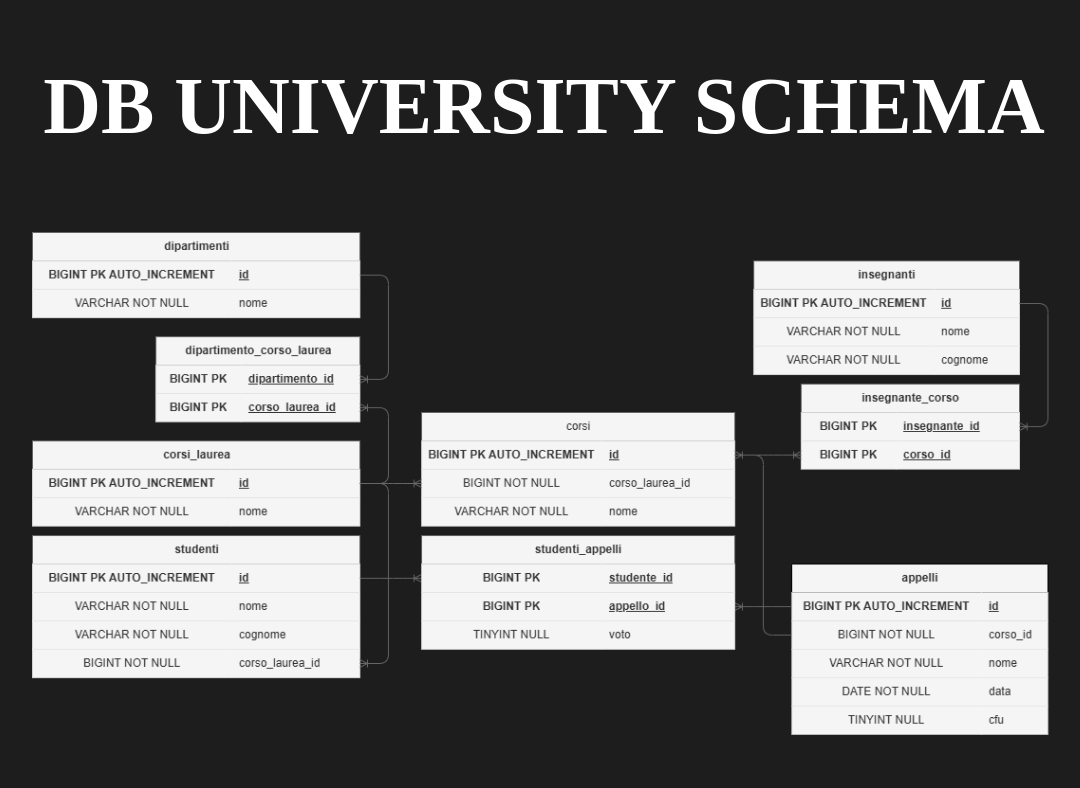
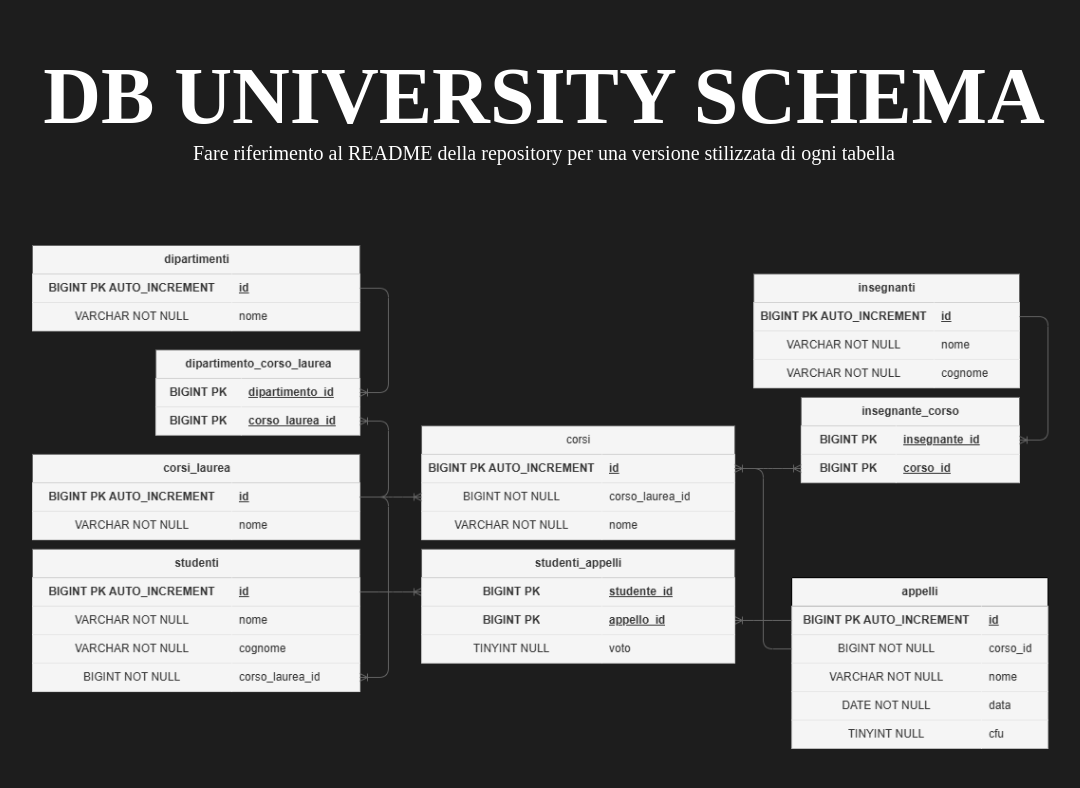
Before and after one commit to francescoboschelle/db-university, a plain HTML site: page index.html in a window 1280 px wide. Shown: the whole page, without its empty margins (96-1176 px from the left). Drawn offline with Linux system fonts and the light colour scheme.

Commit message:
Refactor CSS styles and update HTML structure for improved layout; add README with database schema details

```diff
--- a/css/style.css
+++ b/css/style.css
@@ -11,17 +11,34 @@ body {
   align-items: center;
   justify-content: center;
   color: white;
+  overflow-x: hidden;
 }
 
 h1 {
-  margin-bottom: 5rem;
   font-size: 5rem;
+}
+
+p {
+  font-size: 1.25rem;
+}
+
+a {
+  color: white;
+  text-decoration: none;
+}
+
+a:hover {
+  color: lightskyblue;
+  text-decoration: underline;
 }
 
 .container {
   width: 80%;
   max-width: 1800px;
+  display: flex;
   text-align: center;
+  flex-direction: column;
+  gap: 5rem;
 }
 
 img {
--- a/index.html
+++ b/index.html
@@ -8,7 +8,18 @@
   </head>
   <body>
     <div class="container">
-      <h1>DB UNIVERSITY SCHEMA</h1>
+      <div class="title">
+        <h1>DB UNIVERSITY SCHEMA</h1>
+        <p>
+          Fare riferimento al
+          <a
+            href="https://github.com/francescoboschelle/db-university/tree/main"
+            target="_blank"
+            >README della repository</a
+          >
+          per una versione stilizzata di ogni tabella
+        </p>
+      </div>
       <img src="./img/university.png" alt="University DB Schema" />
     </div>
   </body>
```
Also changed, not shown: 2 other files.
